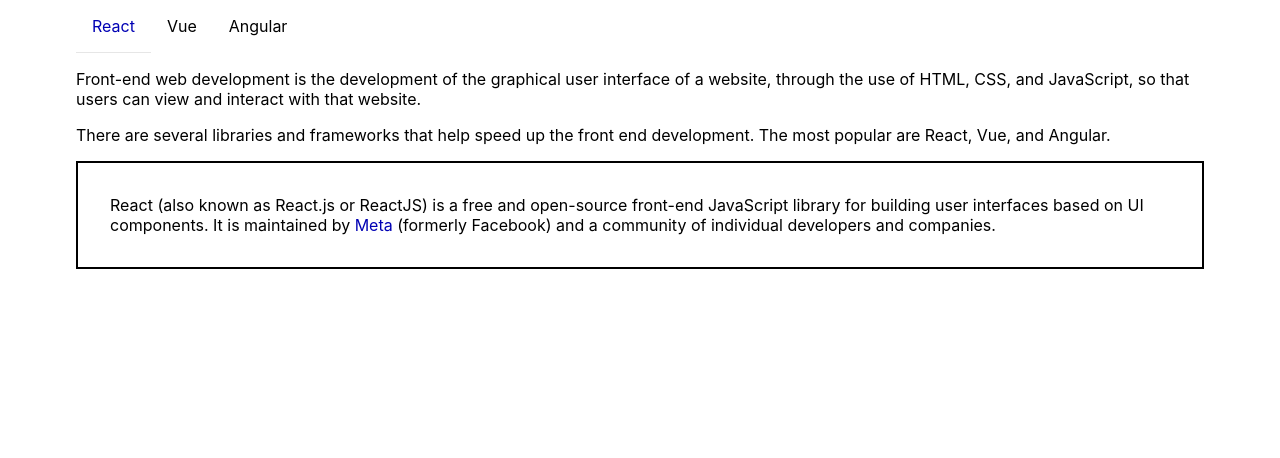
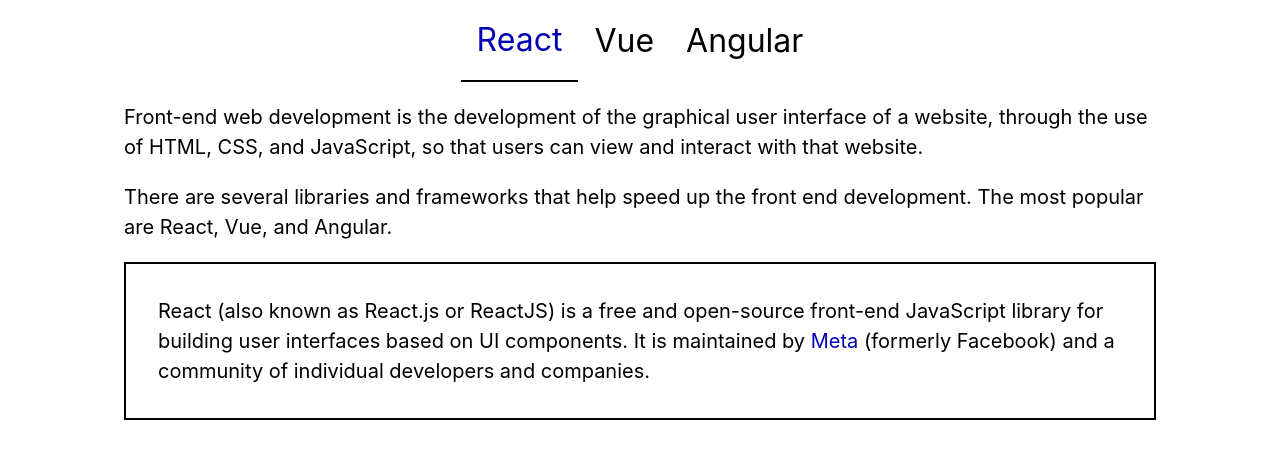
Before and after one commit to stupendusmagneficus/accessible-components, a React (Create React App) app: page / in a window 1280 px wide. Shown: the top 458 px of the page. Built offline with nearby package versions, Linux system fonts and the light colour scheme.

Commit message:
Initial commit.

```diff
--- a/package.json
+++ b/package.json
@@ -6,6 +6,7 @@
     "@testing-library/jest-dom": "^5.16.5",
     "@testing-library/react": "^13.4.0",
     "@testing-library/user-event": "^13.5.0",
+    "prettier": "^2.7.1",
     "react": "^18.2.0",
     "react-dom": "^18.2.0",
     "react-scripts": "5.0.1",
--- a/src/components/Tabs/index.js
+++ b/src/components/Tabs/index.js
@@ -1,21 +1,21 @@
-import { useState } from "react";
+import { useState } from 'react'
 
 export default function Tabs() {
   const data = [
     {
       id: 'panel-react',
       title: 'React',
-            text: 'React (also known as React.js or ReactJS) is a free and open-source front-end JavaScript library for building user interfaces based on UI components. It is maintained by <a href="https://about.facebook.com/">Meta</a> (formerly Facebook) and a community of individual developers and companies.'
+      text: 'React (also known as React.js or ReactJS) is a free and open-source front-end JavaScript library for building user interfaces based on UI components. It is maintained by <a href="https://about.facebook.com/">Meta</a> (formerly Facebook) and a community of individual developers and companies.',
     },
     {
       id: 'panel-vue',
       title: 'Vue',
-            text: 'Vue.js is an open-source model–view–viewmodel front end JavaScript framework for building user interfaces and <a href="https://en.wikipedia.org/wiki/Single-page_application">single-page applications</a>. It was created by Evan You, and is maintained by him and the rest of the active core team members.'
+      text: 'Vue.js is an open-source model–view–viewmodel front end JavaScript framework for building user interfaces and <a href="https://en.wikipedia.org/wiki/Single-page_application">single-page applications</a>. It was created by Evan You, and is maintained by him and the rest of the active core team members.',
     },
     {
       id: 'panel-angular',
       title: 'Angular',
-            text: 'AngularJS is a discontinued free and open-source JavaScript-based web framework for developing single-page applications. It was maintained mainly by <a href="https://www.apple.com/">Google</a> and a community of individuals and corporations.'
+      text: 'AngularJS is a discontinued free and open-source JavaScript-based web framework for developing single-page applications. It was maintained mainly by <a href="https://www.apple.com/">Google</a> and a community of individuals and corporations.',
     },
   ]
 
@@ -25,41 +25,110 @@
 
   const isPanelActive = (id) => id === activePanelId
 
+  const handleKeyDown = (e) => {
+    switch (e.key) {
+      case 'ArrowRight':
+        e.preventDefault()
+        changeFocusToItem(e.currentTarget, 'next')
+        break
+
+      case 'ArrowLeft':
+        e.preventDefault()
+        changeFocusToItem(e.currentTarget, 'prev')
+        break
+
+      case 'Home':
+        e.preventDefault()
+        changeFocusToItem(e.currentTarget, 'first')
+        break
+
+      case 'End':
+        e.preventDefault()
+        changeFocusToItem(e.currentTarget, 'last')
+        break
+
+      case 'Enter':
+        handleTablistClick(e.target.dataset.tabpanelId)
+        break
+
+      case 'Space':
+        e.preventDefault()
+        handleTablistClick(e.target.dataset.tabpanelId)
+        break
+
+      default:
+        break
+    }
+  }
+
+  const changeFocusToItem = (target, item) => {
+    const items = Array.from(target.querySelectorAll('.tabs__list-item'))
+
+    let index = [...target.children].indexOf(
+      document.activeElement.closest('.tabs__list'),
+    )
+
+    if (item === 'last') {
+      index = items.length - 1
+    } else if (item === 'first') {
+      index = 0
+    } else if (item === 'next') {
+      index = index === items.length - 1 ? 0 : index + 1
+    } else if (item === 'prev') {
+      index = index <= 0 ? items.length - 1 : index - 1
+    }
+
+    items[index]?.focus()
+  }
+
   return (
-        <div className="tabs">
+    <div className="tabs" onKeyDown={handleKeyDown}>
       <ul className="tabs__list" role="tablist">
-                {data.map(({id, title}) => (
+        {data.map(({ id, title }, idx) => (
           <li
+            aria-selected={isPanelActive(id)}
+            aria-controls={`tabpanel-${idx}`}
             data-tabpanel-id={id}
             key={id}
+            id={`tab-${idx}`}
             onClick={() => handleTablistClick(id)}
-                        onMouseEnter={() => handleTablistClick(id)}
-                        tabIndex={0}
             role="tab"
+            tabIndex={isPanelActive(id) ? 0 : -1}
             className={`
               tabs__list-item
               ${isPanelActive(id) ? 'tabs__list-item--active' : ''}
             `}
-                    >{title}</li>
+          >
+            {title}
+          </li>
         ))}
       </ul>
 
-            <p>Front-end web development is the development of the graphical user interface of a website, through the use of HTML, CSS, and JavaScript, so that users can view and interact with that website.</p>
-            <p>There are several libraries and frameworks that help speed up the front end development. The most popular are React, Vue, and Angular.</p>
+      <p>
+        Front-end web development is the development of the graphical user
+        interface of a website, through the use of HTML, CSS, and JavaScript, so
+        that users can view and interact with that website.
+      </p>
+      <p>
+        There are several libraries and frameworks that help speed up the front
+        end development. The most popular are React, Vue, and Angular.
+      </p>
 
-            <div className="tabs__panel-container" role="tabpanel">
-                {data.map(({id, text}) => (
+      <div className="tabs__panel-container">
+        {data.map(({ id, text }, idx) => (
           <div
+            role="tabpanel"
+            aria-labelledby={`tab-${idx}`}
             key={id}
-                        id={id}
+            id={`tabpanel-${idx}`}
             className={`
               tabs__panel
               ${isPanelActive(id) ? 'tabs__panel--active' : ''}
             `}
-                        dangerouslySetInnerHTML={{__html: text}}
+            dangerouslySetInnerHTML={{ __html: text }}
           />
         ))}
       </div>
     </div>
-    );
+  )
 }
--- a/src/components/Tabs/index.scss
+++ b/src/components/Tabs/index.scss
@@ -2,17 +2,21 @@
   &__list {
     display: flex;
     flex-wrap: wrap;
+    justify-content: center;
+    align-items: center;
     list-style: none;
     padding: 0;
     margin: 0;
   }
 
   &__list-item {
+    font-size: 2rem;
     padding: 1rem;
+    cursor: pointer;
 
     &--active {
       color: rgb(0, 0, 180);
-      border-bottom: 1px solid rgb(230, 230, 230)
+      border-bottom: 2px solid black;
     }
   }
 
@@ -22,7 +26,7 @@
     left: -9999px;
     top: -9999px;
     opacity: 0;
-    max-height: 100px;
+    height: auto;
 
     &--active {
       opacity: 1;
--- a/src/styles/base.scss
+++ b/src/styles/base.scss
@@ -1,13 +1,55 @@
+html {
+  font-size: 100%;
+}
+
+body {
+  font-size: 1.25rem;
+  line-height: 1.5;
+  padding-bottom: 10rem;
+}
+
+html,
 body {
   margin: 0;
-  font-family: -apple-system, BlinkMacSystemFont, 'Segoe UI', 'Roboto', 'Oxygen',
-  'Ubuntu', 'Cantarell', 'Fira Sans', 'Droid Sans', 'Helvetica Neue',
-  sans-serif;
-  -webkit-font-smoothing: antialiased;
-  -moz-osx-font-smoothing: grayscale;
+  font-family: -apple-system, BlinkMacSystemFont, Segoe UI, Roboto, Oxygen,
+  Ubuntu, Cantarell, Fira Sans, Droid Sans, Helvetica Neue, sans-serif;
+}
+
+*,
+*::before,
+*::after {
+  box-sizing: border-box; // Width is not affected by padding or border
+}
+
+details {
+  border: 1px solid black;
+  padding: .5rem .5rem 0 .5rem;
+  margin-top: .5rem;
+}
+
+summary {
+  font-weight: bold;
+  margin: -.5rem -.5rem 0;
+  padding: .5rem;
+  background-color: #eaeaea;
+
+  code {
+    background-color: #f6f6f6;
+  }
+}
+
+details[open] {
+  padding: .5rem 1rem;
+}
+
+details[open] summary {
+  border-bottom: 1px solid gray;
+  margin: -0.5rem -1rem 0.5rem -1rem;
 }
 
 code {
-  font-family: source-code-pro, Menlo, Monaco, Consolas, 'Courier New',
-  monospace;
+  display: inline-block;
+  padding: 0.1rem 0.25rem;
+  background: #e9e9e9;
+  border: 1px solid black;
 }
```
Also changed, not shown: 2 other files (tests, documents, lock files or other folders). Lines whose indentation alone changed are shown as unchanged.
